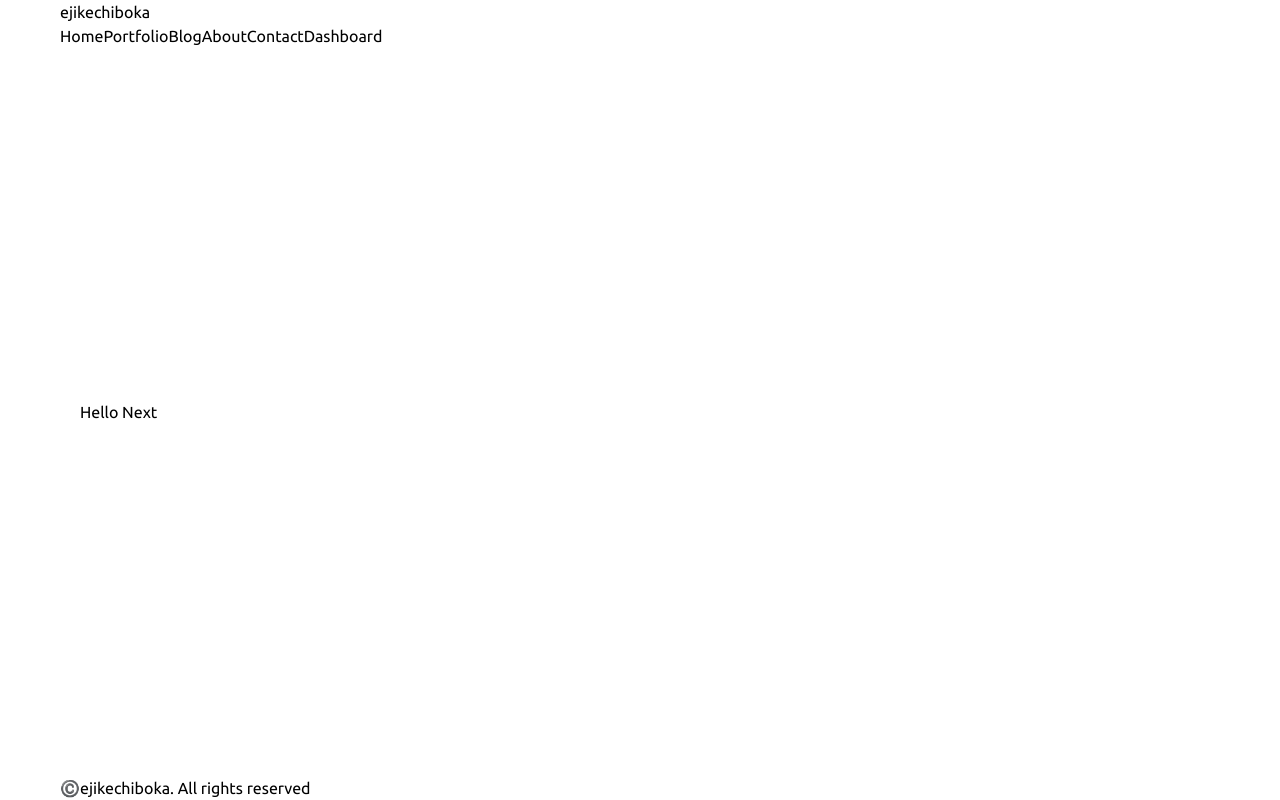
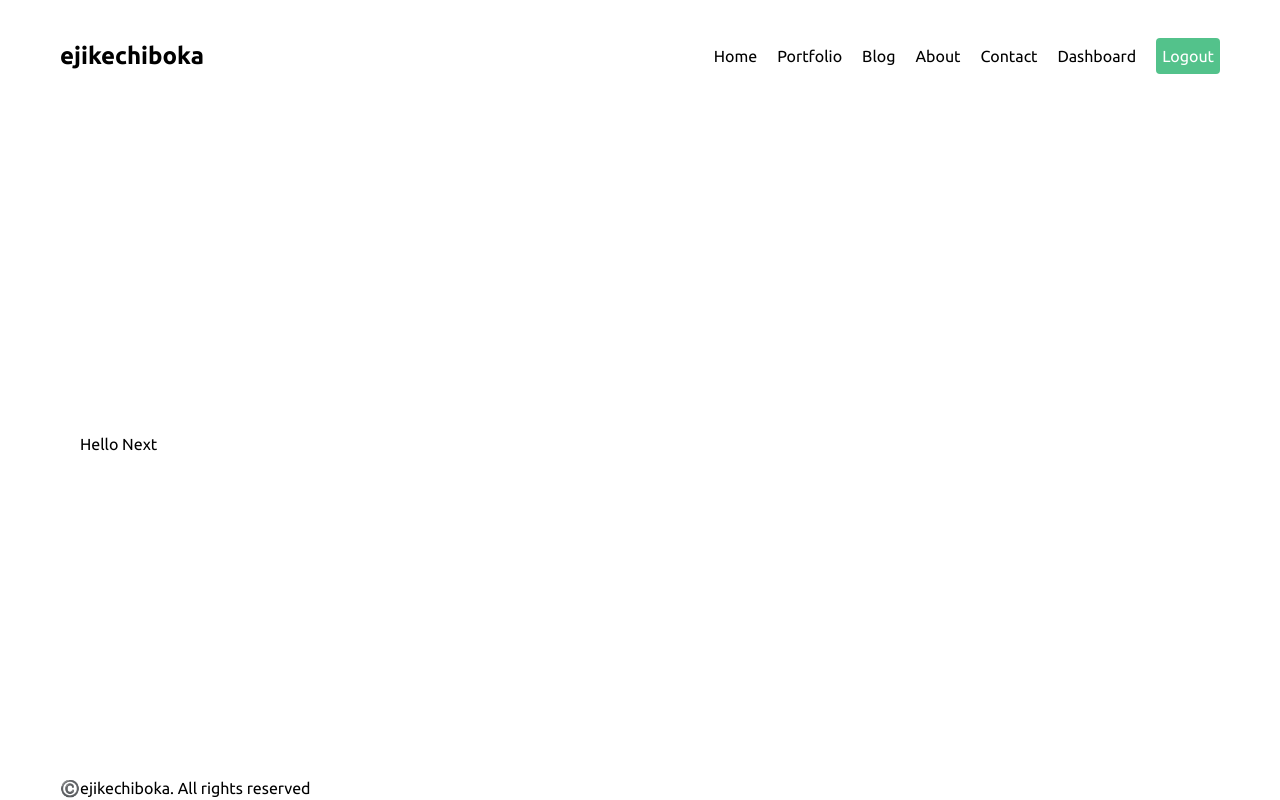
Before and after one commit to agkayster/nextjs13-fullstack-app, a Next.js app: page / in a window 1280 px wide. Built offline with nearby package versions, Linux system fonts and the light colour scheme.

Commit message:
Completed Navbar styling with Tailwind css

```diff
--- a/src/components/navbar/Navbar.jsx
+++ b/src/components/navbar/Navbar.jsx
@@ -1,3 +1,4 @@
+'use client';
 import Link from 'next/link';
 import React from 'react';
 
@@ -36,14 +37,21 @@ const links = [
 
 const Navbar = () => {
 	return (
-		<div>
-			<Link href='/'>ejikechiboka</Link>
-			<div>
+		<div className='h-28 flex justify-between items-center'>
+			<Link href='/' className='font-bold text-2xl'>
+				ejikechiboka
+			</Link>
+			<div className='flex items-center gap-5'>
 				{links.map(({ id, title, url }) => (
-					<Link key={id} href={url}>
+					<Link key={id} href={url} className=''>
 						{title}
 					</Link>
 				))}
+				<button
+					onClick={() => console.log('logged out')}
+					className='p-1.5 border-none bg-[#53c28b] text-white cursor-pointer rounded'>
+					Logout
+				</button>
 			</div>
 		</div>
 	);
```
